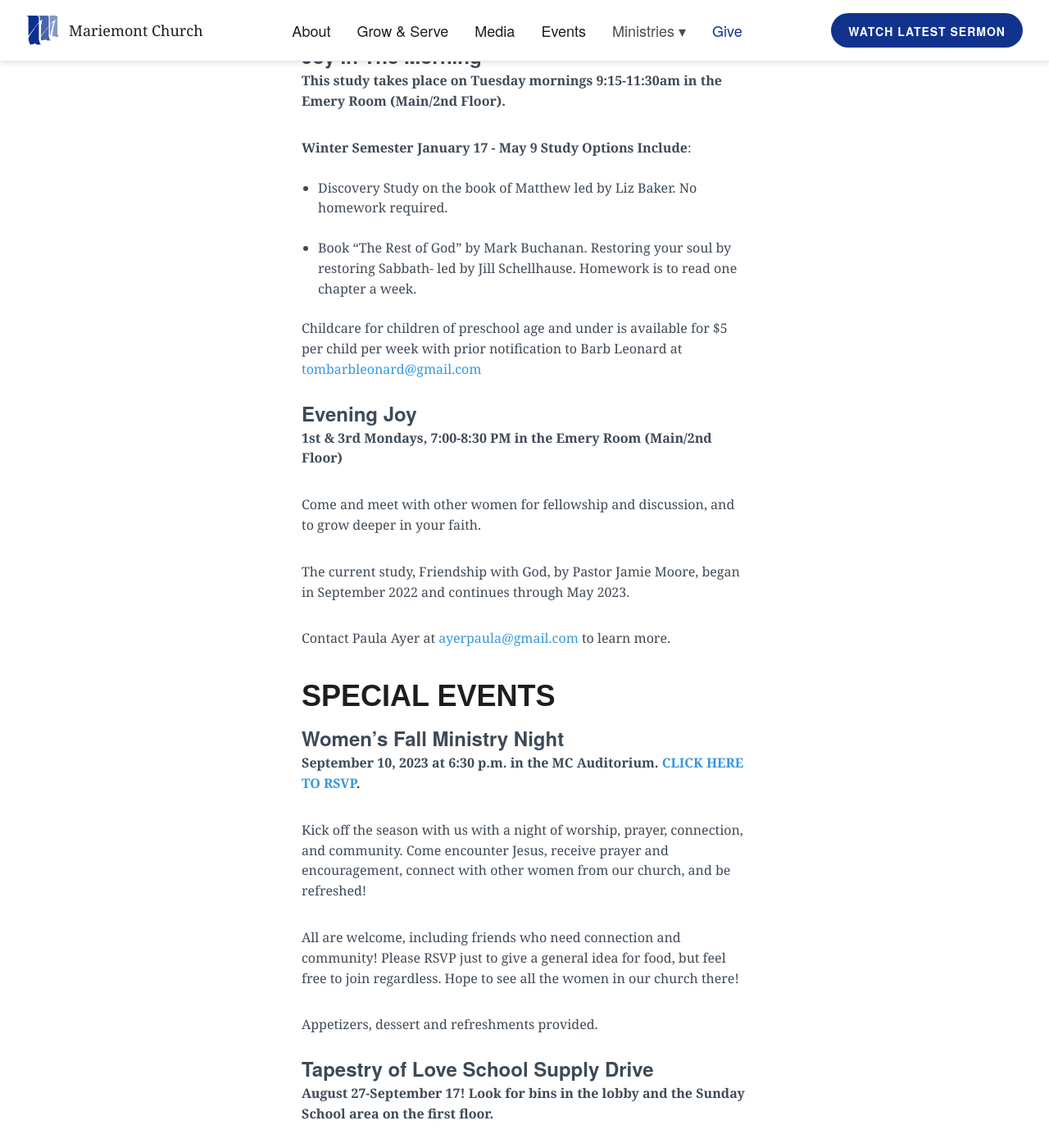
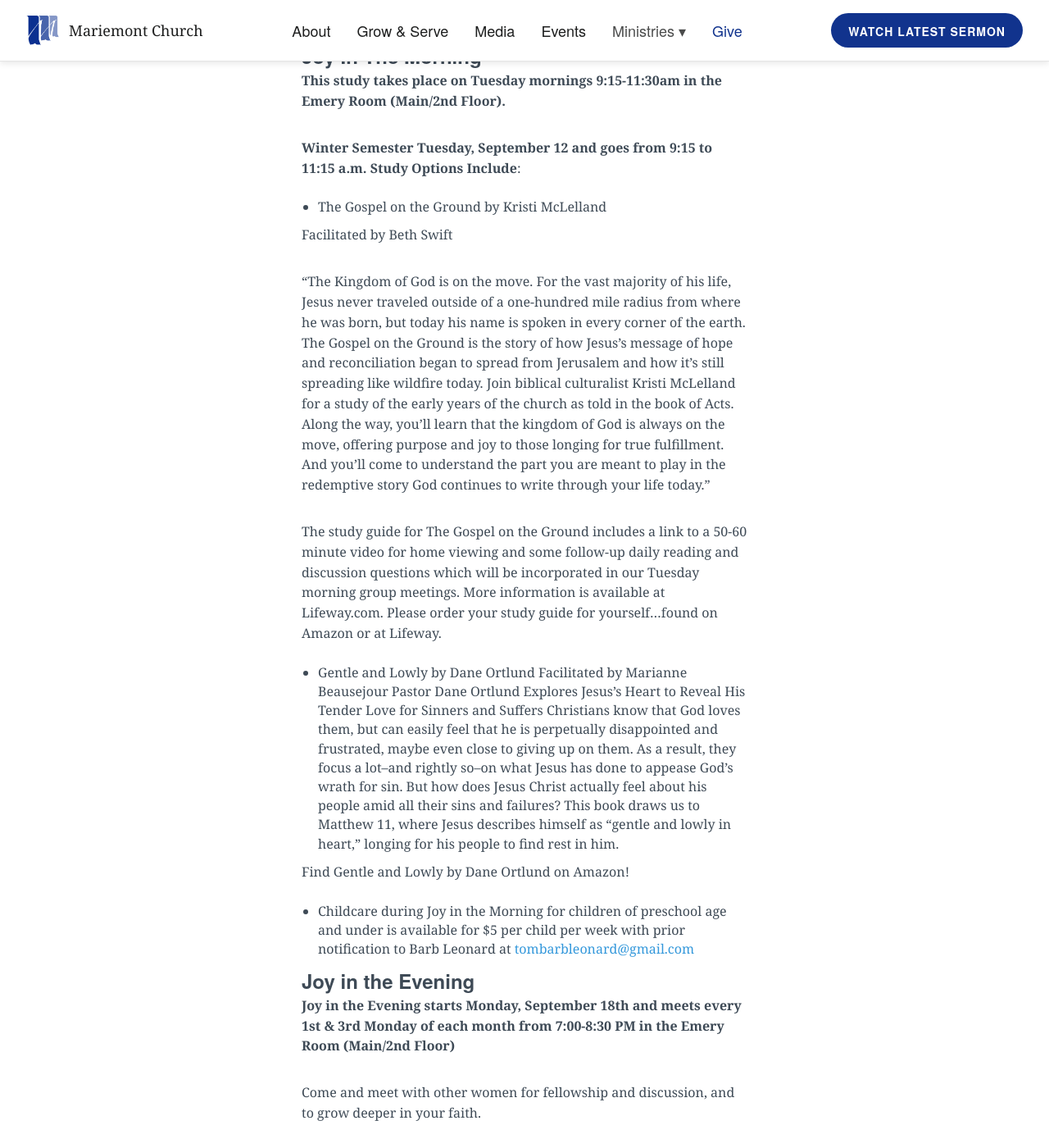
Before and after one commit to lukemoderwell/mariemont, a Jekyll site: the page built from womens-ministry.md, in a window 1280 px wide and 1400 px high, scrolled down 1901 px. Shown: the whole window at 82% size. Built offline with Jekyll 4.4.1, drawn with Linux system fonts in a browser that asks for light colours; nearby versions of some CDN libraries; some of the changed text lies outside the part shown.

Commit message:
Updated Womens Ministry

```diff
--- a/womens-ministry.md
+++ b/womens-ministry.md
@@ -24,21 +24,41 @@
 
 **This study takes place on Tuesday mornings 9:15-11:30am in the Emery Room (Main/2nd Floor).**
 
-**Winter Semester January 17 - May 9 Study Options Include**:
+**Winter Semester Tuesday, September 12 and goes from 9:15 to 11:15 a.m.  Study Options Include**:
 
-* Discovery Study on the book of Matthew led by Liz Baker. No homework required.
+* The Gospel on the Ground by Kristi McLelland
 
-* Book “The Rest of God” by Mark Buchanan. Restoring your soul by restoring Sabbath- led by Jill Schellhause. Homework is to read one chapter a week.
+Facilitated by Beth Swift
 
-Childcare for children of preschool age and under is available for $5 per child per week with prior notification to Barb Leonard at [tombarbleonard@gmail.com](tombarbleonard@gmail.com)
+“The Kingdom of God is on the move.  For the vast majority of his life, Jesus never traveled outside of a one-hundred mile radius from where he was born, but today his name is spoken in every corner of the earth. The Gospel on the Ground is the story of how Jesus's message of hope and reconciliation began to spread from Jerusalem and how it's still spreading like wildfire today.  Join biblical culturalist Kristi McLelland for a study of the early years of the church as told in the book of Acts.  Along the way, you'll learn that the kingdom of God is always on the move, offering purpose and joy to those longing for true fulfillment.  And you'll come to understand the part you are meant to play in the redemptive story God continues to write through your life today.”
 
-### Evening Joy
 
-**1st & 3rd Mondays, 7:00-8:30 PM in the Emery Room (Main/2nd Floor)**
+The study guide for The Gospel on the Ground includes a link to a 50-60 minute video for home viewing and some follow-up daily reading and discussion questions which will be incorporated in our Tuesday morning group meetings. More information is available  at Lifeway.com.  Please order your study guide for yourself…found on Amazon or at Lifeway.
+
+* Gentle and Lowly by Dane Ortlund
+Facilitated by Marianne Beausejour
+Pastor Dane Ortlund Explores Jesus's Heart to Reveal His Tender Love for Sinners and Suffers Christians know that God loves them, but can easily feel that he is perpetually disappointed and frustrated, maybe even close to giving up on them. As a result, they focus a lot--and rightly so--on what Jesus has done to appease God's wrath for sin. But how does Jesus Christ actually feel about his people amid all their sins and failures? This book draws us to Matthew 11, where Jesus describes himself as "gentle and lowly in heart," longing for his people to find rest in him.
+
+Find Gentle and Lowly by Dane Ortlund on Amazon!
+
+* Childcare during Joy in the Morning for children of preschool age and under is available for $5 per child per week with prior notification to Barb Leonard at [tombarbleonard@gmail.com](tombarbleonard@gmail.com)
+
+### Joy in the Evening
+
+**Joy in the Evening starts Monday, September 18th and meets every 1st & 3rd Monday of each month from 7:00-8:30 PM in the Emery Room (Main/2nd Floor)**
 
 Come and meet with other women for fellowship and discussion, and to grow deeper in your faith.
 
-The current study, Friendship with God, by Pastor Jamie Moore, began in September 2022 and continues through May 2023.
+This Fall's study will be:
+Forgiveness: The Freedom to Let Go by June Hunt
+Facilitated by Paula Ayer & Teresa Earhart.
+
+You know that we are called to forgive--but how?
+What does "letting it go" actually look like?  What if the offender isn't even sorry?
+This study will show you how to foster a heart of forgiveness and how to release rocks of resentment that weigh you down.
+Find out how you can forgive -- and be set free!.
+
+Books are available for purchase at the Women's Fall Ministry Night on September 10.
 
 Contact Paula Ayer at [ayerpaula@gmail.com](ayerpaula@gmail.com) to learn more.
 
```
Also changed, not shown: other parts of womens-ministry.md (+1 -1 lines).
